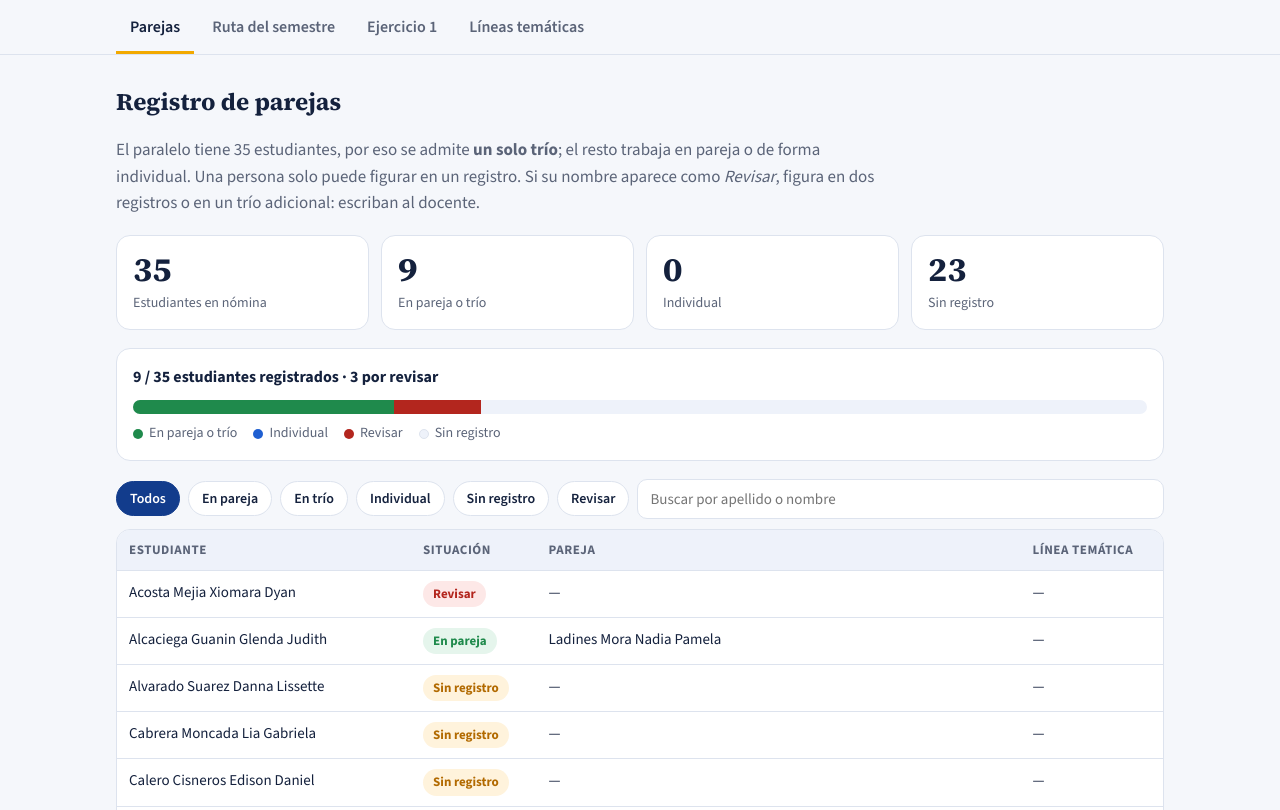
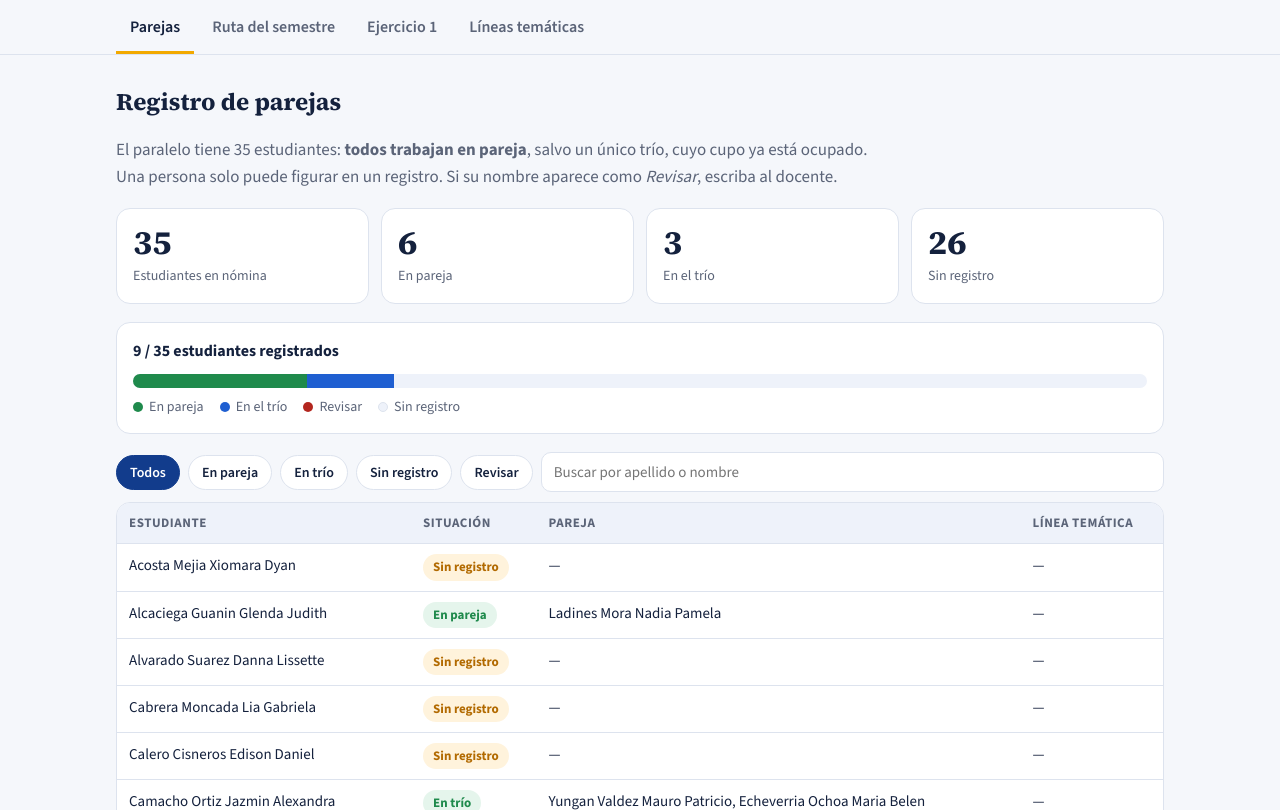
Before and after one commit to eriksa0603-wq/docencia-fau, a plain HTML site: page elp/index.html in a window 1280 px wide. Shown: the part 550-1360 px from the top of the page. Drawn offline with nearby package versions, Linux system fonts and the light colour scheme.

Commit message:
Add files via upload

```diff
--- a/elp/index.html
+++ b/elp/index.html
@@ -124,23 +124,22 @@ footer{border-top:1px solid var(--line);padding:18px 0 30px;color:var(--muted);f
 <!-- PAREJAS -->
 <section class="panel" id="parejas">
   <h2>Registro de parejas</h2>
-  <p class="lead">El paralelo tiene 35 estudiantes, por eso se admite <strong>un solo trío</strong>; el resto trabaja en pareja o de forma individual. Una persona solo puede figurar en un registro. Si su nombre aparece como <em>Revisar</em>, figura en dos registros o en un trío adicional: escriban al docente.</p>
+  <p class="lead">El paralelo tiene 35 estudiantes: <strong>todos trabajan en pareja</strong>, salvo un único trío, cuyo cupo ya está ocupado. Una persona solo puede figurar en un registro. Si su nombre aparece como <em>Revisar</em>, escriba al docente.</p>
   <div class="stats">
     <div class="card stat"><div class="n" id="sTotal">0</div><div class="l">Estudiantes en nómina</div></div>
-    <div class="card stat"><div class="n" id="sPareja">0</div><div class="l">En pareja o trío</div></div>
-    <div class="card stat"><div class="n" id="sIndiv">0</div><div class="l">Individual</div></div>
+    <div class="card stat"><div class="n" id="sPareja">0</div><div class="l">En pareja</div></div>
+    <div class="card stat"><div class="n" id="sTrio">0</div><div class="l">En el trío</div></div>
     <div class="card stat"><div class="n" id="sSin">0</div><div class="l">Sin registro</div></div>
   </div>
   <div class="card">
     <strong id="barLabel">0 / 0 estudiantes registrados</strong>
     <div class="bar" style="margin-top:10px"><span id="bP" style="background:var(--ok)"></span><span id="bI" style="background:var(--ug-2)"></span><span id="bR" style="background:var(--no)"></span></div>
-    <div class="legend"><span><i class="dot" style="background:var(--ok)"></i>En pareja o trío</span><span><i class="dot" style="background:var(--ug-2)"></i>Individual</span><span><i class="dot" style="background:var(--no)"></i>Revisar</span><span><i class="dot" style="background:var(--chip);border:1px solid var(--line)"></i>Sin registro</span></div>
+    <div class="legend"><span><i class="dot" style="background:var(--ok)"></i>En pareja</span><span><i class="dot" style="background:var(--ug-2)"></i>En el trío</span><span><i class="dot" style="background:var(--no)"></i>Revisar</span><span><i class="dot" style="background:var(--chip);border:1px solid var(--line)"></i>Sin registro</span></div>
   </div>
   <div class="tools">
     <button class="chipbtn on" data-f="todos">Todos</button>
     <button class="chipbtn" data-f="pareja">En pareja</button>
     <button class="chipbtn" data-f="trio">En trío</button>
-    <button class="chipbtn" data-f="individual">Individual</button>
     <button class="chipbtn" data-f="sin">Sin registro</button>
     <button class="chipbtn" data-f="revisar">Revisar</button>
     <input type="search" id="q" placeholder="Buscar por apellido o nombre" aria-label="Buscar estudiante">
@@ -195,7 +194,7 @@ footer{border-top:1px solid var(--line);padding:18px 0 30px;color:var(--muted);f
     <tr><th>Qué</th><td>Un PDF con datos de identificación y fichas F1 a F4</td></tr>
     <tr><th>Dónde</th><td>Tarea "Ejercicio 1" del aula virtual</td></tr>
     <tr><th>Fecha límite</th><td id="fechaEntrega2"></td></tr>
-    <tr><th>Archivo</th><td>ELP_E1_Apellido1_Apellido2.pdf (pareja) · ELP_E1_Apellido1_Apellido2_Apellido3.pdf (trío) · ELP_E1_Apellido.pdf (individual)</td></tr>
+    <tr><th>Archivo</th><td>ELP_E1_Apellido1_Apellido2.pdf (pareja) · ELP_E1_Apellido1_Apellido2_Apellido3.pdf (trío)</td></tr>
     <tr><th>Quién sube</th><td>En pareja o trío, una sola persona</td></tr>
   </tbody></table></div>
 </section>
@@ -218,7 +217,7 @@ footer{border-top:1px solid var(--line);padding:18px 0 30px;color:var(--muted);f
    DATOS · edite solo este bloque para actualizar la página
    ========================================================= */
 const DATA = {
-  actualizado: "20 de octubre de 2026, 10:30",
+  actualizado: "20 de octubre de 2026, 11:00",
   fechaEntrega: "Martes 20 de octubre de 2026, 23:59",
   formsUrl: "https://forms.cloud.microsoft/Pages/ResponsePage.aspx?id=53YPJQVh40KC0L58RgrqWVGdHVB-G2BHl3gezOZxPkRUMUpQUEFNUzJMRjNPQlFMSFpZS0tQTkpWMC4u", // Microsoft Forms UG
   guiaUrl: "guia-ejercicio-1.pdf",    // PDF de la guía, en la misma carpeta del repositorio
@@ -260,13 +259,12 @@ const DATA = {
     "Yuquilema Buñay Jose Antonio",
     "Zambrano Murga Ericka Nicole"
   ],
-  // Registros del formulario. modalidad: "pareja", "trio" o "individual". Solo se admite un trío. linea: texto libre o "".
+  // Registros del formulario. modalidad: "pareja" o "trio". Solo se admite un trío; la opción individual quedó sin efecto el 20/10/2026. linea: texto libre o "".
   registros: [
     {integrantes: ["Torres Muñoz Melissa Katherine", "Chavez Ashqui Ximena Andrea"], modalidad: "pareja", linea: ""},
     {integrantes: ["Camacho Ortiz Jazmin Alexandra", "Yungan Valdez Mauro Patricio", "Echeverria Ochoa Maria Belen"], modalidad: "trio", linea: ""},
     {integrantes: ["Ladines Mora Nadia Pamela", "Alcaciega Guanin Glenda Judith"], modalidad: "pareja", linea: ""},
-    {integrantes: ["Yepez Arias Emily Johanna", "Escobar Villon Maria De Los Angeles"], modalidad: "pareja", linea: ""},
-    {integrantes: ["Garcia Verduga Jorge Raul", "Acosta Mejia Xiomara Dyan", "Villavicencio Vera Oswaldo Guillermo"], modalidad: "trio", linea: ""}
+    {integrantes: ["Yepez Arias Emily Johanna", "Escobar Villon Maria De Los Angeles"], modalidad: "pareja", linea: ""}
   ]
 };
 
@@ -334,14 +332,14 @@ function stats(){
   rows.forEach(r => c[r.estado]++);
   const total = rows.length || 0;
   document.getElementById("sTotal").textContent = DATA.estudiantes.length;
-  document.getElementById("sPareja").textContent = c.pareja + c.trio;
-  document.getElementById("sIndiv").textContent = c.individual;
+  document.getElementById("sPareja").textContent = c.pareja;
+  document.getElementById("sTrio").textContent = c.trio;
   document.getElementById("sSin").textContent = c.sin;
   const reg = c.pareja + c.trio + c.individual;
   document.getElementById("barLabel").textContent = `${reg} / ${total} estudiantes registrados` + (c.revisar ? ` · ${c.revisar} por revisar` : "");
   const pct = n => total ? (n/total*100)+"%" : "0";
-  document.getElementById("bP").style.width = pct(c.pareja + c.trio);
-  document.getElementById("bI").style.width = pct(c.individual);
+  document.getElementById("bP").style.width = pct(c.pareja);
+  document.getElementById("bI").style.width = pct(c.trio);
   document.getElementById("bR").style.width = pct(c.revisar);
 }
 
```
